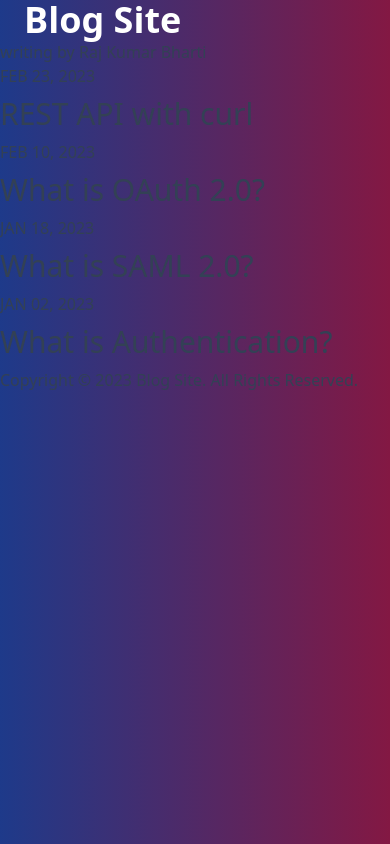
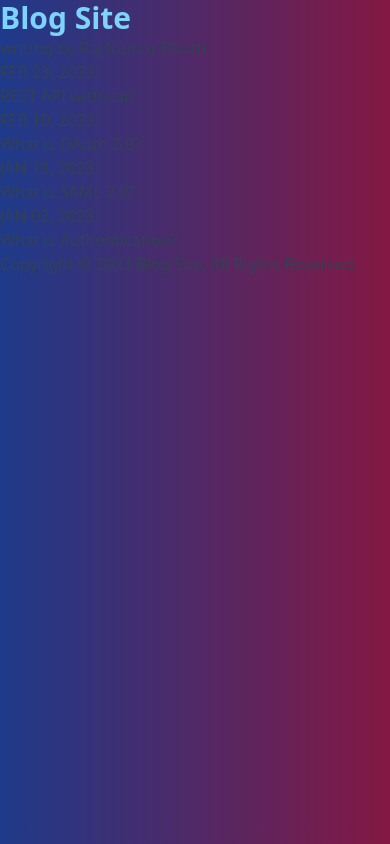
Before and after one commit to rajbharti/app-next-blog, a Next.js app: page / in a window 390 px wide. Built offline with nearby package versions, Linux system fonts and the light colour scheme.

Commit message:
added responsive design

```diff
--- a/components/layout.tsx
+++ b/components/layout.tsx
@@ -5,21 +5,24 @@ interface LayoutProps {
   children: React.ReactNode;
 }
 
+/* TODO:
+- based on slug change content background
+*/
 export default function Layout({ children }: LayoutProps) {
   return (
-    <div className="mx-auto mt-4 md:max-w-4xl">
-      <header className="mb-4 flex">
-        <h1 className="flex-auto drop-shadow-lg ">
+    <div className="mx-4 mt-4 md:mx-6 lg:mx-auto lg:max-w-4xl">
+      <header className="mb-4 text-center sm:ml-6 sm:flex sm:text-left">
+        <h1 className="drop-shadow-lg sm:flex-auto ">
           <Link href="/" className="">
             Blog Site
           </Link>
         </h1>
-        <div className="mr-6 flex-auto self-end text-right text-pink-700">
+        <div className="text-pink-700 sm:mr-6 sm:flex-auto sm:self-end sm:text-right">
           writing by <span className="text-sky-500">Raj Kumar Bharti</span>
         </div>
       </header>
 
-      <section className="overflow-x-auto rounded-2xl border-4 border-orange-800 bg-slate-100 bg-gradient-to-b from-white to-slate-100 p-6 shadow-lg">
+      <section className="overflow-x-auto rounded-2xl border-4 border-orange-800 bg-slate-100 bg-gradient-to-b from-white to-slate-100 p-4 shadow-lg sm:p-6">
         {children}
       </section>
 
--- a/pages/index.tsx
+++ b/pages/index.tsx
@@ -18,15 +18,18 @@ export default function Home({ posts }: HomeProps) {
       {posts.map(({ slug, title, date }) => (
         <div
           key={slug}
-          className="mb-6 border-b border-pink-200 pb-3 last:mb-0 last:border-0 last:pb-0"
+          className="mb-4 border-b border-pink-200 pb-1 last:mb-0 last:border-0 last:pb-0 sm:mb-6 sm:pb-3"
         >
           <div className="text-sm text-gray-400">
             {dayjs(date).format("MMM DD, YYYY").toUpperCase()}
           </div>
 
-          <h2 className="hover:text-pink-700">
-            <Link href={`/posts/${slug}`}>{title}</Link>
-          </h2>
+          <Link
+            href={`/posts/${slug}`}
+            className="my-2 block text-xl text-slate-700 hover:text-pink-700 sm:text-3xl"
+          >
+            {title}
+          </Link>
         </div>
       ))}
     </Layout>
--- a/styles/globals.css
+++ b/styles/globals.css
@@ -8,53 +8,10 @@
   }
 
   h1 {
-    @apply ml-6 text-4xl font-bold text-white hover:text-sky-300;
+    @apply text-3xl sm:text-4xl font-bold text-white hover:text-sky-300;
   }
 
-  h2,
-  h3,
-  h4,
-  h5,
-  h6 {
-    @apply my-4 font-sans  text-sky-700;
-  }
-
-  h2 {
-    @apply my-2 text-3xl text-slate-700;
-  }
-
-  h3,
-  h4 {
-    @apply text-2xl;
-  }
-
-  h5,
-  h6 {
-    @apply text-xl;
-  }
-
-  ul,
-  ol {
-    @apply ml-5;
-  }
-
-  ul {
-    @apply list-disc;
-  }
-
-  ol {
-    @apply list-decimal;
-  }
-
-  li {
-    @apply ml-5;
-  }
-
-  p {
-    @apply my-4;
-  }
-  /* TODO: display coloured outline */
   a {
-    @apply outline-sky-400;
+    @apply focus:ring-2 focus:ring-sky-500 outline-none;
   }
 }
```
Also changed, not shown: package.json (+14 -2 lines), pages/posts/[slug].tsx (+8 -3 lines), 1 other file (tests, documents, lock files or other folders).
